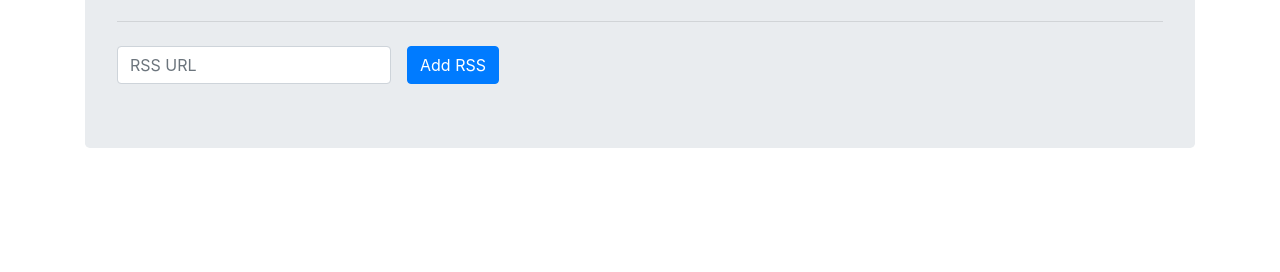
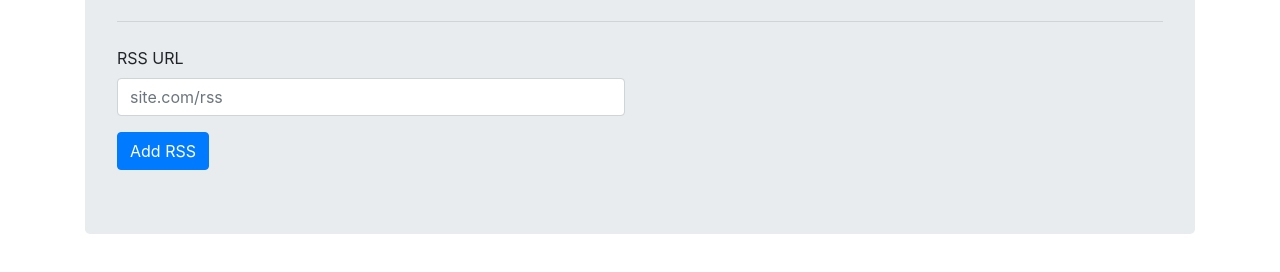
Before and after one commit to Rigwarl/project-lvl3-s226, a website built with webpack: page src/template.html in a window 1280 px wide. Shown: the part 220-492 px from the top of the page. Built offline with nearby package versions, Linux system fonts and the light colour scheme.

Commit message:
edit form template

```diff
--- a/src/template.html
+++ b/src/template.html
@@ -12,9 +12,15 @@
       <h1 class="display-4">RSS Reader</h1>
       <p class="lead">Type RSS URL and hit "Add RSS" button, simple!</p>
       <hr class="my-4">
-      <form class="form-inline">
-        <input type="text" class="form-control mr-sm-3 mb-3 mb-sm-0" id="rss-url" placeholder="RSS URL">
-        <button type="submit" class="btn btn-primary">Add RSS</button>
+      <form class="row" id="rss-form">
+        <div class="form-group col-md-6">
+          <label for="rss-url">RSS URL</label>
+          <input type="text" name="rss-url" class="form-control" id="rss-url" placeholder="site.com/rss">
+          <div class="invalid-feedback">Example invalid feedback text</div>
+        </div>
+        <div class="col-12">
+          <button type="submit" class="btn btn-primary">Add RSS</button>
+        </div>
       </form>
     </div>
   </div>
```
